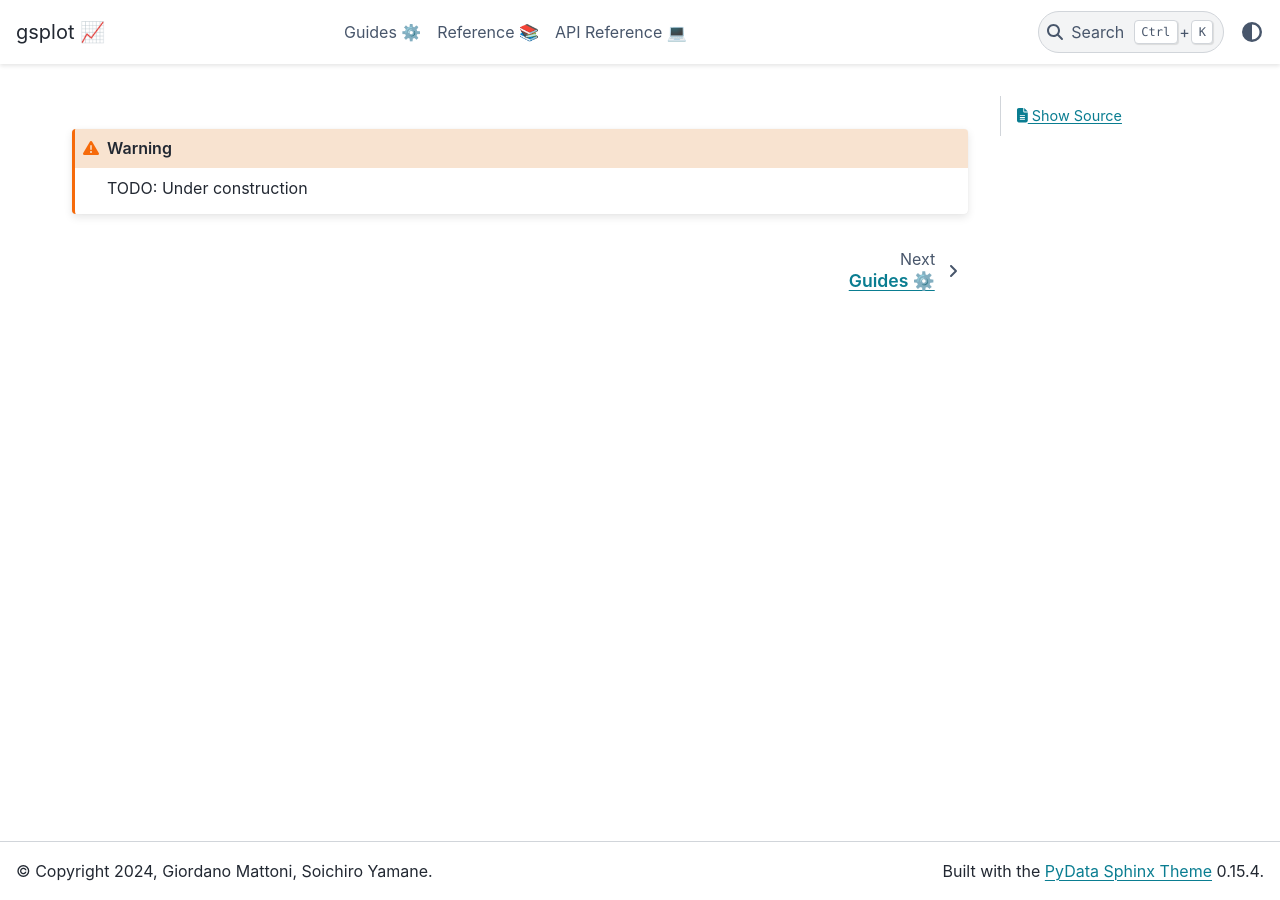
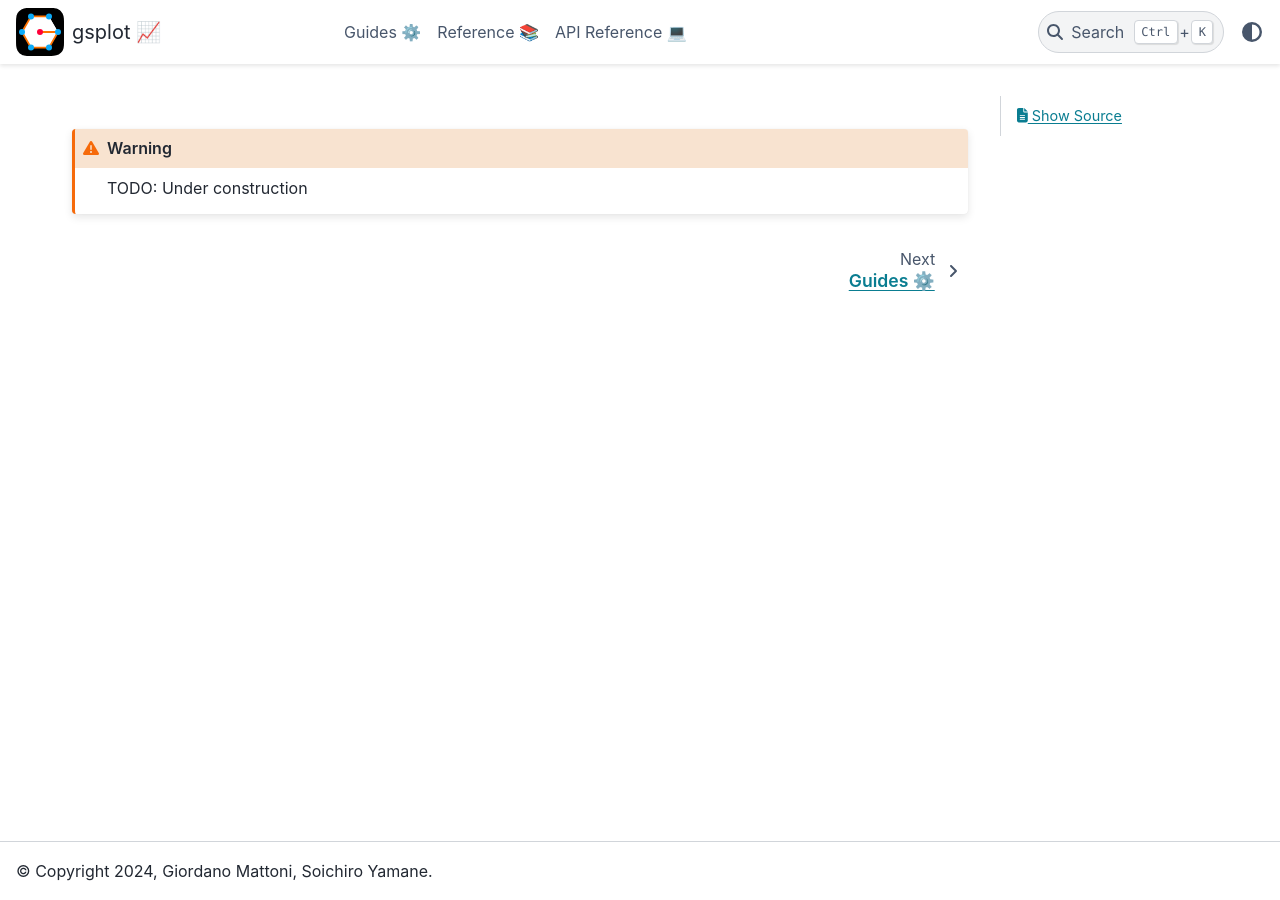
Before and after one commit to SoichiroYamane/gsplot, a Sphinx documentation site: the page built from docs/index.md, in a window 1280 px wide. Built offline with Sphinx 7.4.7 and the PyData theme 0.15.4, drawn with Linux system fonts in a browser that asks for light colours.

Commit message:
doc: add logo 📝

```diff
--- a/docs/conf.py
+++ b/docs/conf.py
@@ -31,7 +31,6 @@ extensions = [
     "sphinx_togglebutton",
 ]
 autosummary_generate = True
-html_title = "gsplot 📈"
 templates_path = ["_templates"]
 exclude_patterns = ["_build", "Thumbs.db", ".DS_Store"]
 add_module_names = False
@@ -220,10 +219,19 @@ with open(autosummary_file, "w") as f:
 
 html_show_sphinx = False
 html_theme = "pydata_sphinx_theme"
+# html_title = "gsplot 📈"
+# html_logo = "_static/bg_gsplot_com.svg"
 html_theme_options = {
     # "default_mode": "light",
+    "logo": {
+        "text": "gsplot 📈",
+        "image_light": "_static/logo_gsplot.svg",
+        "image_dark": "_static/logo_gsplot.svg",
+    },
     "pygment_light_style": "solarized-light",
     "pygment_dark_style": "monokai",
+    "footer_start": ["copyright"],
+    "footer_end": [],
 }
 html_static_path = ["_static"]
 
```
Also changed, not shown: docs/_static/logo_gsplot.svg (added).
